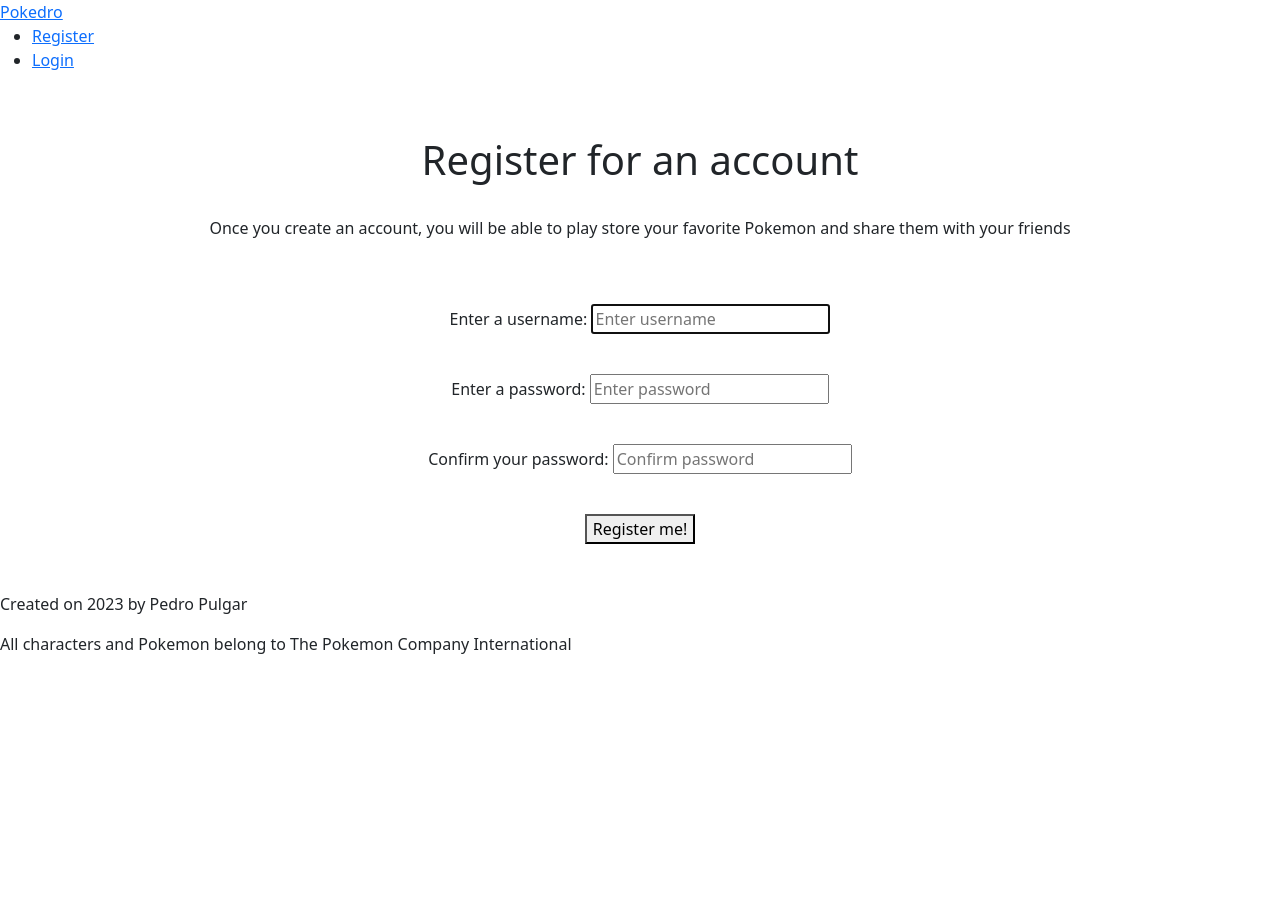
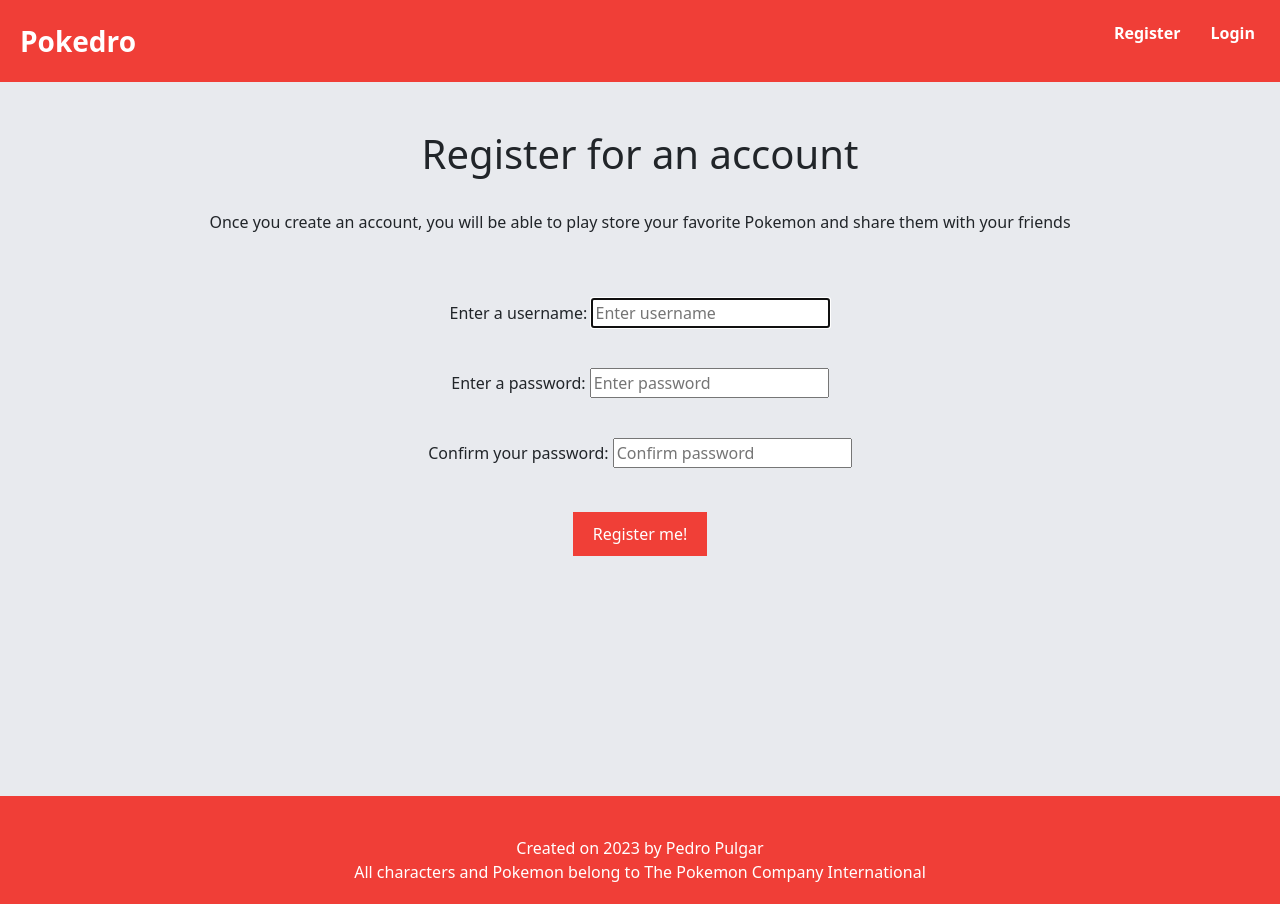
Before and after one commit to Pjdro/Pokedex, a Flask app: page /register in a window 1280 px wide. Before the commit the page ends 654 px from the top, so only its background shows below. Run offline with Flask 2, Linux system fonts and the light colour scheme.

Commit message:
Add files via upload

```diff
--- a/static/styles.css
+++ b/static/styles.css
@@ -1,8 +1,140 @@
 body {
     font-family: sans-serif;
-    background-color: beige;
+
 }
 
-logo {
+.background {
+    background-color:#E8EAEE;
+}
+
+
+.button {
+    border: none;
+    color: white;
+    padding: 10px 20px;
+    text-align: center;
+    text-decoration: none;
     display: inline-block;
+    font-size: 16px;
+    margin: 4px 2px;
+    cursor: pointer;
 }
+
+.btn1 {
+    background-color: #F03F37;
+
+}
+
+.btn2 {
+    background-color: #A19FA0;
+}
+
+.link {
+    color: black;
+}
+
+.favorites {
+    display: inline;
+}
+
+.container {
+    display: flex;
+    justify-content: space-between;
+    margin-bottom: 15%;
+  }
+
+.ctr {
+    margin-bottom: 15%;
+  }
+
+
+.right-image {
+    position: absolute;
+    right: 0px;
+    width: 40%;
+    padding: 10px;
+}
+
+.left {
+    text-align: center;
+  }
+
+.table {
+    margin: 0 auto;
+    text-align: left;
+    margin-left: 25%;
+    border-collapse: separate;
+    border-spacing: 10px;
+  }
+
+.thead th {
+    border-bottom: 2px solid #333;
+  }
+
+  td, th {
+    padding: 10px;
+    text-align: left;
+  }
+
+  .table tr {
+    border: #E8EAEE;
+  }
+
+  nav {
+    background-color:#F03E37;
+    display: flex;
+    justify-content: space-between;
+    align-items: center;
+    padding: 20px;
+
+  }
+
+  .logo a {
+    color: #ffffff;
+    font-size: 28px;
+    font-weight: bold;
+    text-decoration: none;
+  }
+
+  .nav-items {
+    display: flex;
+    justify-content: flex-end;
+    align-items: center;
+  }
+
+  .nav-items li {
+    margin-left: 20px;
+    list-style-type: none;
+  }
+
+  .nav-items li a {
+    color: #ffffff;
+    font-size: 16px;
+    font-weight: bold;
+    text-decoration: none;
+    padding: 5px;
+    border-radius: 5px;
+  }
+
+  .nav-items li a:hover {
+    border: 2px solid #ffffff;
+    padding: 3px;
+  }
+
+  footer {
+    background-color: #F03E37;
+    color: #ffffff;
+    width: 100%;
+    text-align: center;
+    padding: 20px 0;
+  }
+
+  .footer-bar {
+    margin: 0 auto;
+    max-width: 960px;
+    padding-top: 20px;
+  }
+
+  .footer-bar p {
+    margin: 0;
+  }
```
Also changed, not shown: static/charmander.jpg (added), static/confusedslow.gif (added), static/squirtle.gif (added), static/togepi.jpg (added).
